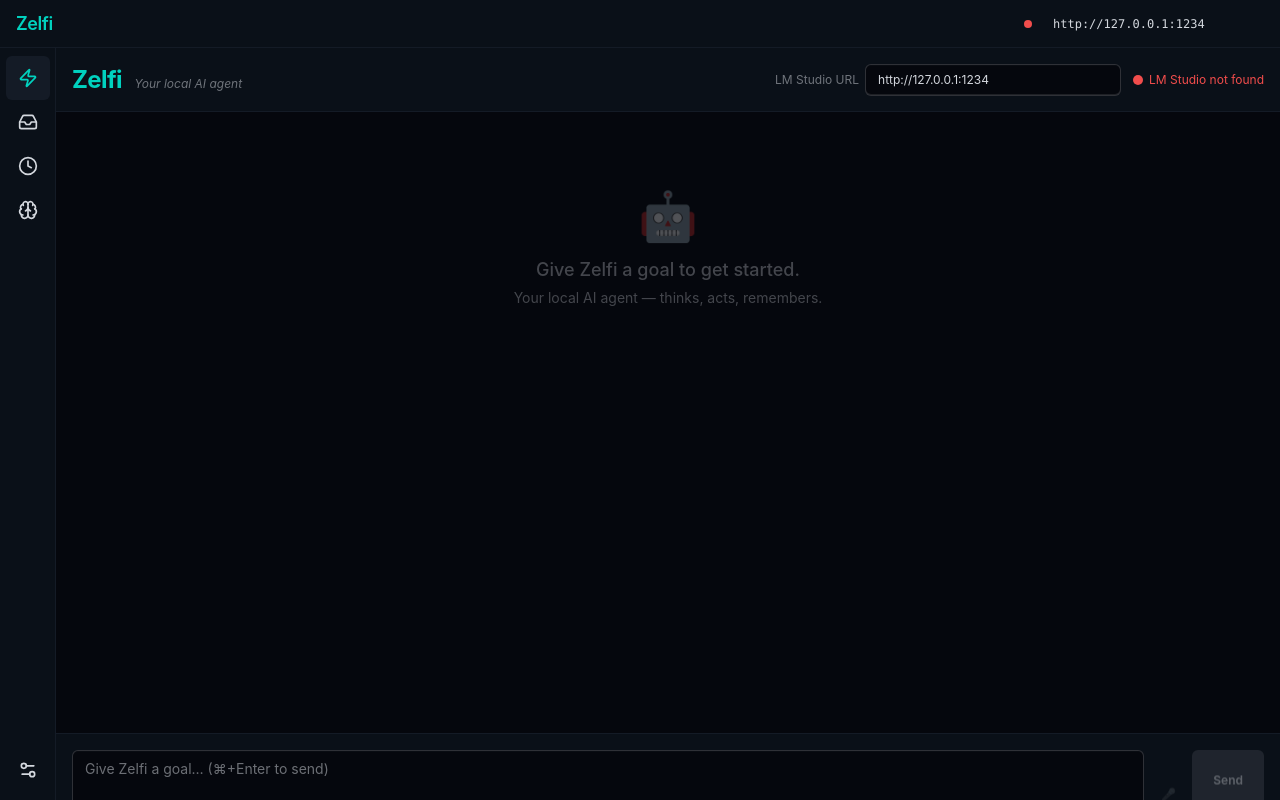
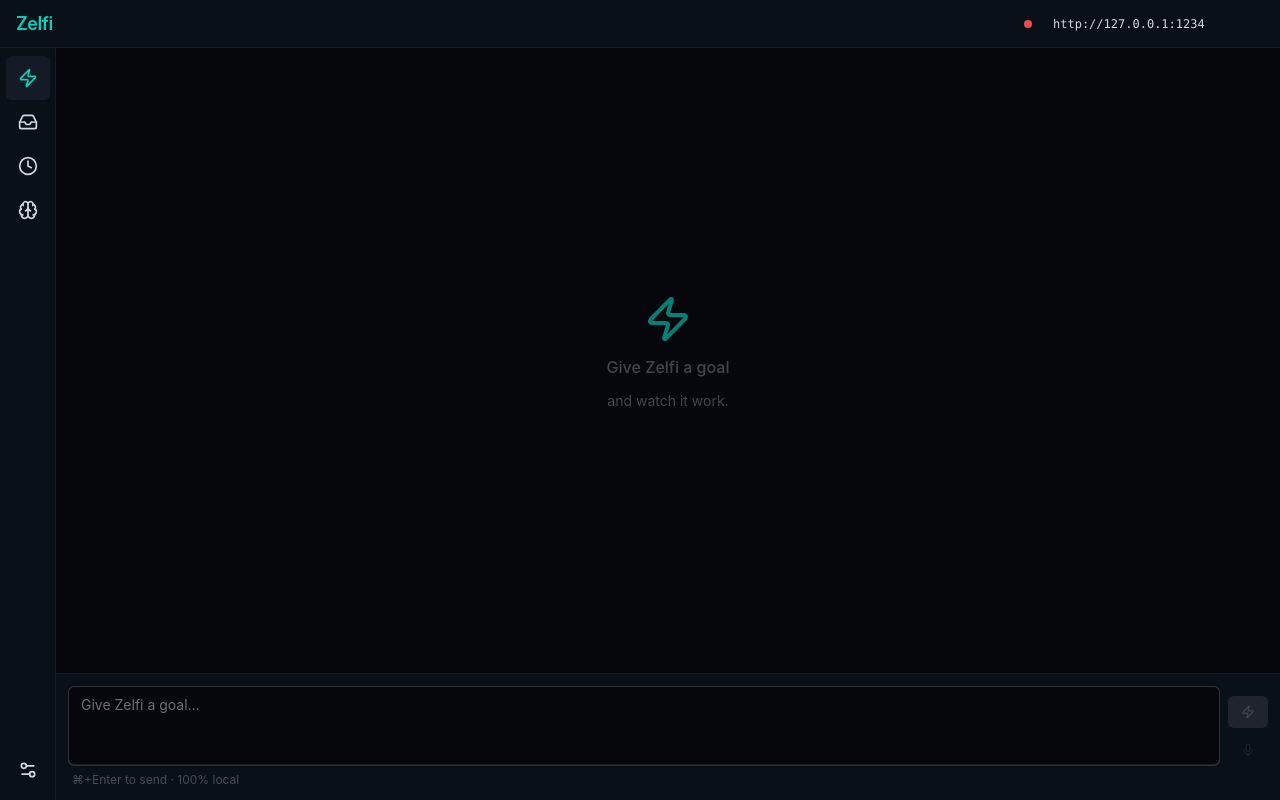
Before and after one commit to rvh-zelf/Zelfi, a SvelteKit app: page / in a window 1280 px wide. Built offline with nearby package versions, Linux system fonts and the light colour scheme.

Commit message:
refactor: +page.svelte — clean view router

```diff
--- a/src/routes/+page.svelte
+++ b/src/routes/+page.svelte
@@ -1,234 +1,13 @@
 <script lang="ts">
-  import { invoke } from '@tauri-apps/api/core';
-  import { listen } from '@tauri-apps/api/event';
-  import { onMount, onDestroy, tick } from 'svelte';
-
-  // LM Studio base URL — stored in localStorage, editable in the UI
-  let lmBaseUrl = $state(
-    typeof localStorage !== 'undefined'
-      ? (localStorage.getItem('zelfi_lm_url') ?? 'http://127.0.0.1:1234')
-      : 'http://127.0.0.1:1234'
-  );
-
-  // LM Studio connection status
-  let lmConnected = $state(false);
-  let checking = $state(true);
-
-  // Chat state
-  let prompt = $state('');
-  let streaming = $state(false);
-  let steps: Array<{ text: string; complete: boolean; error?: string }> = $state([]);
-  let logEl: HTMLElement;
-
-  // Tauri event unlisten callbacks
-  let unlistenToken: (() => void) | null = null;
-  let unlistenDone: (() => void) | null = null;
-  let unlistenError: (() => void) | null = null;
-
-  async function checkLmStudio() {
-    checking = true;
-    try {
-      lmConnected = await invoke<boolean>('check_lm_studio', { baseUrl: lmBaseUrl });
-    } catch {
-      lmConnected = false;
-    } finally {
-      checking = false;
-    }
-  }
-
-  // Persist URL to localStorage and re-check connection whenever URL changes
-  $effect(() => {
-    if (typeof localStorage !== 'undefined') {
-      localStorage.setItem('zelfi_lm_url', lmBaseUrl);
-    }
-    checkLmStudio();
-  });
-
-  async function scrollToBottom() {
-    await tick();
-    if (logEl) {
-      logEl.scrollTop = logEl.scrollHeight;
-    }
-  }
-
-  async function sendMessage() {
-    if (!prompt.trim() || streaming) return;
-
-    const userPrompt = prompt.trim();
-    prompt = '';
-    streaming = true;
-
-    // Add a new step
-    steps.push({ text: '', complete: false });
-    const stepIdx = steps.length - 1;
-    await scrollToBottom();
-
-    // Set up event listeners
-    unlistenToken = await listen<{ token: string }>('zelfi://token', (event) => {
-      steps[stepIdx].text += event.payload.token;
-      scrollToBottom();
-    });
-
-    unlistenDone = await listen('zelfi://done', () => {
-      steps[stepIdx].complete = true;
-      streaming = false;
-      cleanup();
-    });
-
-    unlistenError = await listen<{ message: string }>('zelfi://error', (event) => {
-      steps[stepIdx].error = event.payload.message;
-      steps[stepIdx].complete = true;
-      streaming = false;
-      cleanup();
-    });
-
-    try {
-      await invoke('send_message', { prompt: userPrompt, baseUrl: lmBaseUrl });
-    } catch (err) {
-      steps[stepIdx].error = String(err);
-      steps[stepIdx].complete = true;
-      streaming = false;
-      cleanup();
-    }
-  }
-
-  function cleanup() {
-    unlistenToken?.();
-    unlistenDone?.();
-    unlistenError?.();
-    unlistenToken = null;
-    unlistenDone = null;
-    unlistenError = null;
-  }
-
-  function handleKeydown(e: KeyboardEvent) {
-    if (e.key === 'Enter' && (e.metaKey || e.ctrlKey)) {
-      sendMessage();
-    }
-  }
-
-  onMount(() => {
-    // Recheck every 10 seconds so the indicator stays live
-    const interval = setInterval(checkLmStudio, 10_000);
-    return () => clearInterval(interval);
-  });
-
-  onDestroy(() => {
-    cleanup();
-  });
+  import { activeView } from '$lib/stores/ui';
+  import GoalsView from '$lib/components/views/GoalsView.svelte';
+  // Other views imported below as they are built
 </script>
 
-<div class="min-h-screen bg-base-100 flex flex-col" data-theme="dark">
-  <!-- Header -->
-  <header class="navbar bg-base-200 border-b border-base-300 px-4 py-2 flex-shrink-0">
-    <div class="flex-1">
-      <span class="text-2xl font-bold tracking-tight text-primary">Zelfi</span>
-      <span class="ml-2 text-xs text-base-content/50 italic">Your local AI agent</span>
-    </div>
-    <div class="flex-none flex items-center gap-3">
-      <!-- LM Studio URL input -->
-      <div class="flex items-center gap-1.5">
-        <label for="lm-url" class="text-xs text-base-content/50 whitespace-nowrap">LM Studio URL</label>
-        <input
-          id="lm-url"
-          type="text"
-          class="input input-bordered input-sm w-64 text-xs"
-          placeholder="http://127.0.0.1:1234"
-          bind:value={lmBaseUrl}
-        />
-      </div>
-      <!-- LM Studio status indicator -->
-      <div class="flex items-center gap-1.5" title={lmConnected ? 'LM Studio connected' : 'LM Studio not found'}>
-        {#if checking}
-          <span class="loading loading-ring loading-xs text-warning"></span>
-          <span class="text-xs text-base-content/60">Checking…</span>
-        {:else if lmConnected}
-          <span class="w-2.5 h-2.5 rounded-full bg-success inline-block"></span>
-          <span class="text-xs text-success">LM Studio connected</span>
-        {:else}
-          <span class="w-2.5 h-2.5 rounded-full bg-error inline-block"></span>
-          <span class="text-xs text-error">LM Studio not found</span>
-        {/if}
-      </div>
-    </div>
-  </header>
-
-  <!-- Agent log area -->
-  <main
-    bind:this={logEl}
-    class="flex-1 overflow-y-auto p-4 space-y-3"
-  >
-    {#if steps.length === 0}
-      <div class="flex flex-col items-center justify-center h-full text-base-content/30 select-none pt-16">
-        <div class="text-5xl mb-4">🤖</div>
-        <p class="text-lg font-medium">Give Zelfi a goal to get started.</p>
-        <p class="text-sm mt-1">Your local AI agent — thinks, acts, remembers.</p>
-      </div>
-    {/if}
-
-    {#each steps as step, i}
-      <div class="card bg-base-200 border border-base-300 shadow-sm">
-        <div class="card-body p-4">
-          <div class="flex items-center gap-2 mb-2">
-            <span class="badge badge-primary badge-sm">Step {i + 1}</span>
-            {#if step.error}
-              <span class="badge badge-error badge-sm">Error</span>
-            {:else if step.complete}
-              <span class="badge badge-success badge-sm">Done</span>
-            {:else}
-              <span class="loading loading-dots loading-xs text-primary"></span>
-            {/if}
-          </div>
-
-          {#if step.error}
-            <div role="alert" class="alert alert-error text-sm py-2 px-3">
-              <span>{step.error}</span>
-            </div>
-          {:else}
-            <p class="text-sm text-base-content whitespace-pre-wrap leading-relaxed">
-              {step.text || (streaming && !step.complete ? '▌' : '')}
-            </p>
-          {/if}
-        </div>
-      </div>
-    {/each}
-  </main>
-
-  <!-- Input area -->
-  <footer class="bg-base-200 border-t border-base-300 p-4 flex-shrink-0">
-    <div class="flex gap-2 items-end">
-      <textarea
-        class="textarea textarea-bordered flex-1 resize-none text-sm min-h-[60px] max-h-[160px]"
-        placeholder="Give Zelfi a goal… (⌘+Enter to send)"
-        bind:value={prompt}
-        onkeydown={handleKeydown}
-        rows="2"
-        disabled={streaming}
-      ></textarea>
-
-      <!-- Disabled voice button -->
-      <div class="tooltip tooltip-top" data-tip="Voice input — coming soon">
-        <button
-          class="btn btn-square btn-ghost btn-sm opacity-40 cursor-not-allowed"
-          disabled
-          aria-label="Voice input — coming soon"
-        >
-          🎤
-        </button>
-      </div>
-
-      <button
-        class="btn btn-primary btn-sm h-[60px] px-5"
-        onclick={sendMessage}
-        disabled={streaming || !prompt.trim()}
-      >
-        {#if streaming}
-          <span class="loading loading-spinner loading-xs"></span>
-        {:else}
-          Send
-        {/if}
-      </button>
-    </div>
-    <p class="text-xs text-base-content/30 mt-1.5 pl-1">Powered by LM Studio · Gemma 4 E4B-it MLX · 100% local</p>
-  </footer>
-</div>
+{#if $activeView === 'goals'}
+  <GoalsView />
+{:else}
+  <div class="flex items-center justify-center h-full text-base-content/30 text-sm">
+    {$activeView} — coming soon
+  </div>
+{/if}
```
